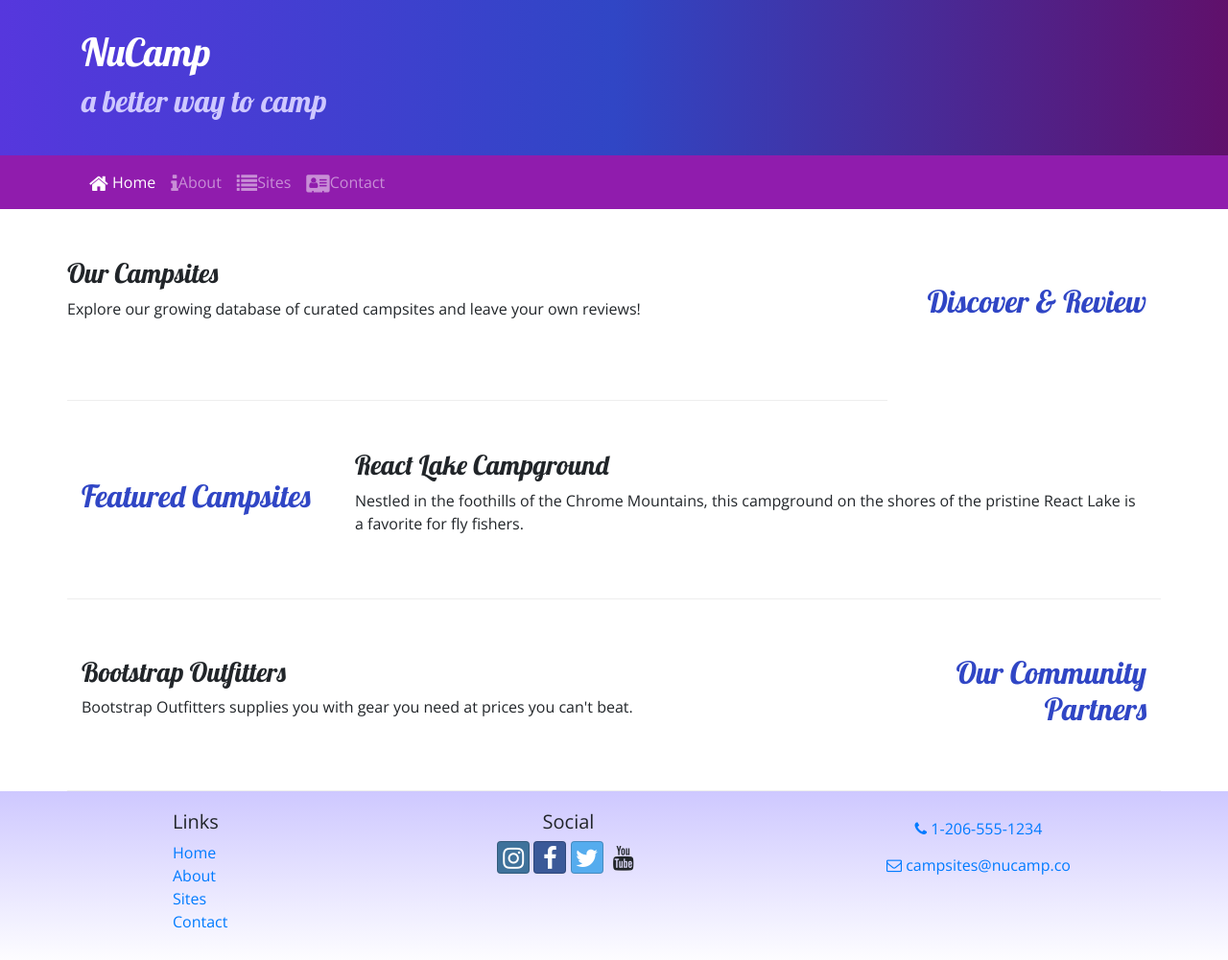
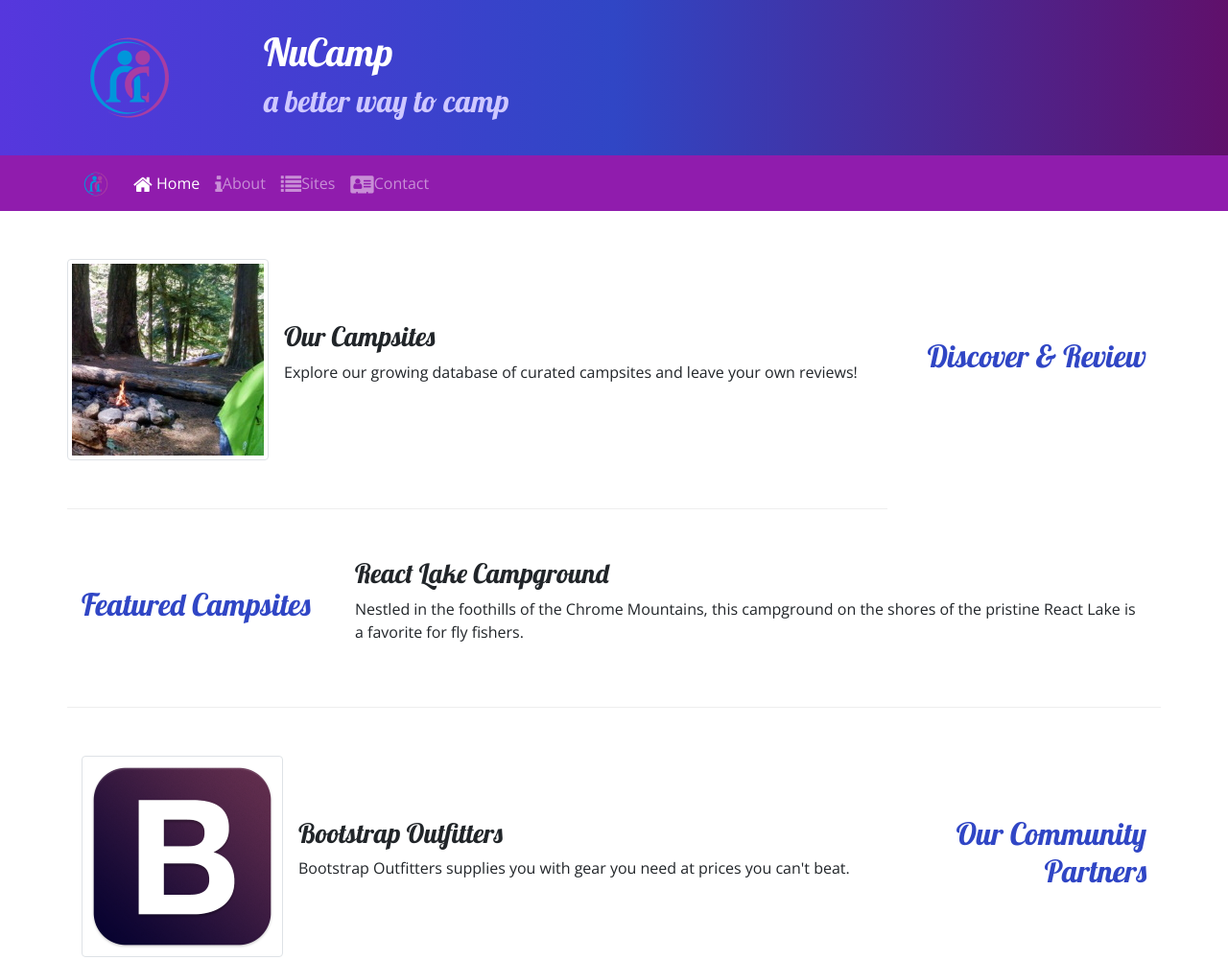
Before and after one commit to MichaelWhitt/nucampsite, a website: page index.html in a window 1280 px wide. Shown: the top 1001 px of the page at 96% size. Drawn offline with nearby package versions, Linux system fonts and the light colour scheme.

Commit message:
week 2 4th commit img and media

```diff
--- a/index.html
+++ b/index.html
@@ -25,6 +25,9 @@
     <header class="jumbotron jumbotron-fluid">
         <div class="container">
             <div class="row">
+                <div class="col-4 col-sm-3 col-md-2 align-self-center">
+                    <a href="index.html"><img src="img/logo.png" class="img-fluid"/></a>
+                </div>
                 <div class="col">
                     <h1>NuCamp</h1>
                     <h2>a better way to camp</h2>
@@ -35,7 +38,10 @@
 
         <nav class="navbar navbar-expand-sm navbar-dark sticky-top">
             <div class="container">
-                <button class="navbar-toggler ml-auto " type="button" data-toggle="collapse" data-target="#nucampNavbar">
+                <a class="navbar-brand" href="index.html">
+                    <img src="img/logo.png" height="30" width="30">
+                </a>
+                <button class="navbar-toggler " type="button" data-toggle="collapse" data-target="#nucampNavbar">
                     <span class="navbar-toggler-icon"></span>
                 </button>
                 <div class="collapse navbar-collapse" id="nucampNavbar">
@@ -56,8 +62,13 @@
                 <h2 class="text-sm-right">Discover & Review</h2>
             </div>
             <div class="col row-content">
-                <h3>Our Campsites</h3>
-                <p  class="d-none d-sm-block">Explore our growing database of curated campsites and leave your own reviews!</p>
+                <div class="media">
+                    <img class="d-flex mr-3 img-thumbnail" src="img/breadcrumb-trail-thumb.jpg" alt="Breadcrumb Trail Thumbnail"/>
+                    <div class="media-body align-self-center">
+                        <h3>Our Campsites</h3>
+                        <p  class="d-none d-sm-block">Explore our growing database of curated campsites and leave your own reviews!</p>
+                    </div>
+                </div>
             </div>
         </div>
 
@@ -77,8 +88,13 @@
                 <h2 class="text-sm-right">Our Community Partners</h2>
             </div>
             <div class="col">
-                <h3>Bootstrap Outfitters</h3>
-                <p class="d-none d-sm-block">Bootstrap Outfitters supplies you with gear you need at prices you   can't beat.</p>
+                <div class="media">
+                    <img class="d-flex img-thumbnail mr-3" src="img/bootstrap-thumb.png" alt="Bootstrap Outfitters"/>
+                    <div class="media-body align-self-center">
+                        <h3>Bootstrap Outfitters</h3>
+                        <p class="d-none d-sm-block">Bootstrap Outfitters supplies you with gear you need at prices you   can't beat.</p>
+                    </div>
+                </div>
             </div>
         </div>
     </div>
```
Also changed, not shown: aboutus.html (+8 -2 lines), contactus.html (+6 -0 lines), img/bootstrap-thumb.png (added), img/breadcrumb-trail-thumb.jpg (added), img/breadcrumb-trail.jpg (added), img/chrome-river-thumb.jpg (added), img/chrome-river.jpg (added), img/logo.png (added), img/react-lake-thumb.jpg (added), img/react-lake.jpg (added).
